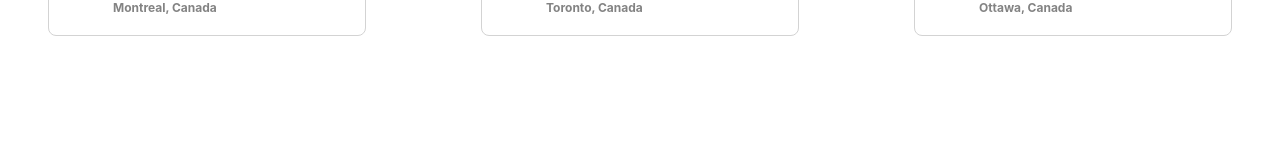
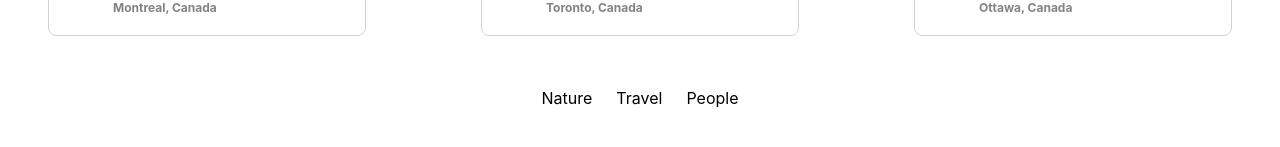
Before and after one commit to cynthia-lam/photolabs, a React (Create React App) app in the folder frontend/: page / in a window 1280 px wide. Shown: the part 307-454 px from the top of the page. Built offline with nearby package versions, Linux system fonts and the light colour scheme; the HTML template or start-up script is replaced by a standard one.

Commit message:
Add topicList component to App

```diff
--- a/frontend/src/App.jsx
+++ b/frontend/src/App.jsx
@@ -1,12 +1,12 @@
 import React from 'react';
 
-import PhotoListItem from './components/PhotoListItem';
 import PhotoList from 'components/PhotoList';
+import TopicList from 'components/TopicList';
 import './App.scss';
 
 // Note: Rendering a single component to build components in isolation
 const App = () => {
-  const photosToDisplay = 3;
+  // const photosToDisplay = 3;
   // const photoArray = new Array(photosToDisplay).fill().map((_, index) =>
   //   <PhotoListItem key={index} data={sampleDataForPhotoListItem}/>
   // );
@@ -14,6 +14,7 @@ const App = () => {
   return (
     <div className="App">
       <PhotoList />
+      <TopicList />
     </div>
   );
 };
```
